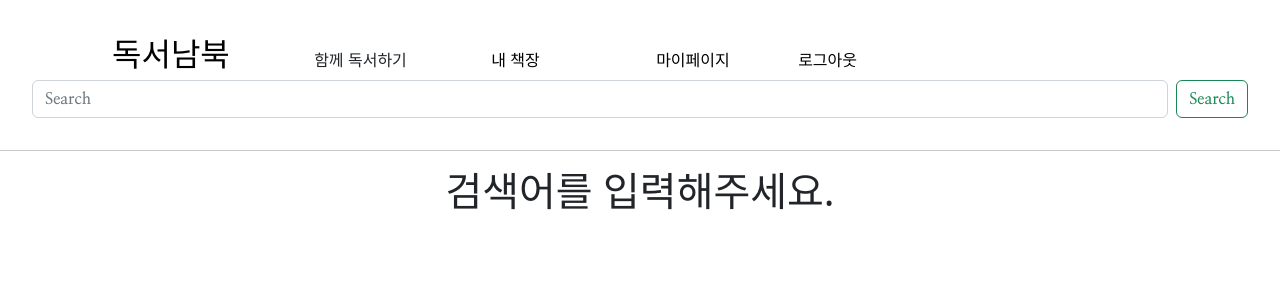
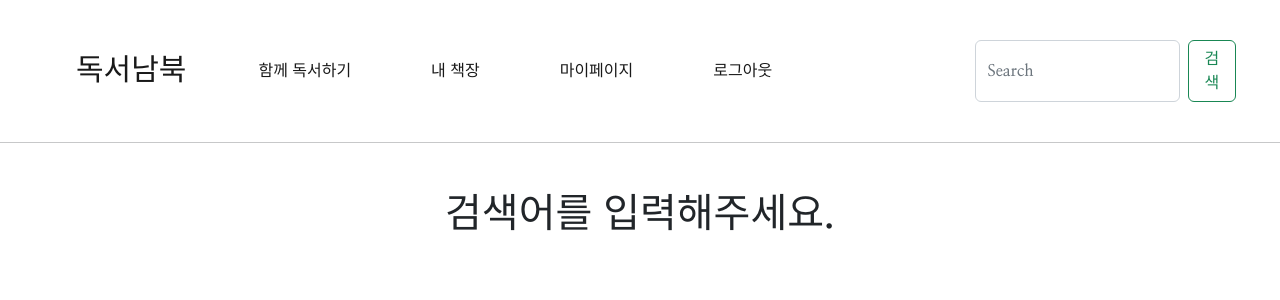
Before and after one commit to LChaeWon/ReadTogether, a Django app: page /book/search/ in a window 1280 px wide. Shown: the top 300 px of the page. Run offline with Django 4.2, Linux system fonts and the light colour scheme; the visitor is signed in with stand-in values (Sample User, id 1); some libraries are stand-ins or nearby versions.

Commit message:
design: Navbar 적용

```diff
--- a/bookapp/templates/bookapp/bookdetail.html
+++ b/bookapp/templates/bookapp/bookdetail.html
@@ -5,7 +5,6 @@
 <style>
 .parent {
     display: flex;
-    font-family: 'Nanum Myeongjo';
     }
 .parent .child{
 flex: 1;
--- a/bookapp/templates/bookapp/searched.html
+++ b/bookapp/templates/bookapp/searched.html
@@ -41,6 +41,6 @@
         </section>
 </div>
 {% else %}
-<h1 style="text-align: center">검색어를 입력해주세요.</h1>
+<h1 style="text-align: center; margin-top: 3rem">검색어를 입력해주세요.</h1>
     {% endif %}
 {% endblock %}
--- a/reviewapp/templates/reviewapp/review.html
+++ b/reviewapp/templates/reviewapp/review.html
@@ -1,6 +1,6 @@
 {% extends 'base.html' %}
 {% block content %}
-<div style="text-align:center; margin: 4rem 0rem 2rem 6rem ; float: left; width: 33%; font-family: 'Nanum Myeongjo'">
+<div style="text-align:center; margin: 4rem 0rem 2rem 6rem ; float: left; width: 33%;>
 
 <img style="width:23rem" src="{{ target_book.image.url }}"/>
             </img>
--- a/reviewapp/templates/reviewapp/reviewdetail.html
+++ b/reviewapp/templates/reviewapp/reviewdetail.html
@@ -1,6 +1,6 @@
 {% if review.writer == user %}
 
-<div style="font-family: 'Nanum Myeongjo', serif;">
+<div>
 <div style="margin: 6rem 8rem 2rem 7rem">
     <h2>감상평</h2>
         {{ review.review }}
--- a/reviewapp/templates/reviewapp/write.html
+++ b/reviewapp/templates/reviewapp/write.html
@@ -2,7 +2,7 @@
 {% load django_bootstrap5 %}
 {% block content %}
 
-<div style="text-align:center; margin: 3rem 0rem 2rem 3rem ; float: left; width: 70%; font-family: 'Nanum Myeongjo'">
+<div style="text-align:center; margin: 3rem 0rem 2rem 3rem ; float: left; width: 70%;">
 
    <form action="{% url 'reviewapp:write' %}" method="post">
        {% csrf_token %}
--- a/static/base.css
+++ b/static/base.css
@@ -1,4 +0,0 @@
-.readtogether_header {
-    margin:2rem;
-    font-family: 'Nanum Myeongjo', serif;
-}
--- a/templates/base.html
+++ b/templates/base.html
@@ -1,7 +1,7 @@
 <!DOCTYPE html>
 <html lang="ko">
 {% include 'head.html' %}
-<body>
+<body style="font-family: 'Nanum Myeongjo'">
 
     {% include 'header.html' %}
     <hr>
--- a/templates/header.html
+++ b/templates/header.html
@@ -1,35 +1,76 @@
-<div class="readtogether_header">
-    <a style="text-decoration:none; color: black" href="{% url 'accountapp:main' %}">
-    <span style="font-size: 2rem; margin: 0rem 5rem">독서남북</span>
+<div style= "margin:2rem;">
+<!--    <a style="text-decoration:none; color: black" href="{% url 'accountapp:main' %}">-->
+<!--    <span style="font-size: 2rem; margin: 0rem 5rem">독서남북</span>-->
 
-    {% if not user.is_authenticated %}
-    <a style="text-decoration:none; color: black" href="{% url 'accountapp:login' %}">
-        <span style="margin:0rem 2rem">로그인</span>
-    </a>
-    <a style="text-decoration:none; color: black" href="{% url 'accountapp:create' %}">
-        <span  style="margin:0rem 2rem">회원가입</span>
-    </a>
-    {% else %}
-        </a>
-    <span >함께 독서하기</span>
-        <a style="text-decoration:none; color: black" href="{% url 'bookshelfapp:list' %}">
+<!--    {% if not user.is_authenticated %}-->
+<!--    <a style="text-decoration:none; color: black" href="{% url 'accountapp:login' %}">-->
+<!--        <span style="margin:0rem 2rem">로그인</span>-->
+<!--    </a>-->
+<!--    <a style="text-decoration:none; color: black" href="{% url 'accountapp:create' %}">-->
+<!--        <span  style="margin:0rem 2rem">회원가입</span>-->
+<!--    </a>-->
+<!--    {% else %}-->
+<!--        </a>-->
+<!--    <span >함께 독서하기</span>-->
+<!--        <a style="text-decoration:none; color: black" href="{% url 'bookshelfapp:list' %}">-->
 
-    <span  style="margin: 0rem 5rem; ">내 책장</span>
-        </a>
-    <a style="text-decoration:none; color: black" href="{% url 'accountapp:detail' pk=user.pk %}">
-        <span style="margin:0rem 2rem">마이페이지</span>
-    </a>
-    <a style="text-decoration:none; color: black" href="{% url 'accountapp:logout' %}">
-        <span style="margin:0rem 2rem">로그아웃</span>
-    </a>
-
-    <form class="d-flex" method="POST" action="{% url 'bookapp:search' %}">
-            {% csrf_token %}
-            <input class="form-control me-2" type="search" placeholder="Search" name="searched" aria-label="Search">
-            <button class="btn btn-outline-success" type="submit"> Search </button>
-        </form>
-    {% endif %}
+<!--    <span  style="margin: 0rem 5rem; ">내 책장</span>-->
+<!--        </a>-->
+<!--    <a style="text-decoration:none; color: black" href="{% url 'accountapp:detail' pk=user.pk %}">-->
+<!--        <span style="margin:0rem 2rem">마이페이지</span>-->
+<!--    </a>-->
+<!--    <a style="text-decoration:none; color: black" href="{% url 'accountapp:logout' %}">-->
+<!--        <span style="margin:0rem 2rem">로그아웃</span>-->
+<!--    </a>-->
+<!--    <form class="d-flex" method="POST" action="{% url 'bookapp:search' %}">-->
+<!--            {% csrf_token %}-->
+<!--            <input class="form-control me-2" type="search" placeholder="Search" name="searched" aria-label="Search">-->
+<!--            <button class="btn btn-outline-success" type="submit">검색 </button>-->
+<!--        </form>-->
+<!--    {% endif %}-->
 
 
 
+<nav class="navbar navbar-expand-lg bg-body-tertiary">
+  <div class="container-fluid">
+    <a class="navbar-brand" style="margin: 0rem 2rem; font-size: 30px" href="{% url 'accountapp:main' %}">독서남북</a>
+    <button class="navbar-toggler" type="button" data-bs-toggle="collapse" data-bs-target="#navbarSupportedContent" aria-controls="navbarSupportedContent" aria-expanded="false" aria-label="Toggle navigation">
+      <span class="navbar-toggler-icon"></span>
+    </button>
+    <div class="collapse navbar-collapse" id="navbarSupportedContent">
+      <ul class="navbar-nav me-auto mb-2 mb-lg-0">
+              {% if not user.is_authenticated %}
+
+        <li class="nav-item">
+          <a class="nav-link active" aria-current="page" style="margin: 0rem 2rem;" href="{% url 'accountapp:login' %}">로그인</a>
+        </li>
+        <li class="nav-item">
+          <a class="nav-link active" aria-current="page" style="margin: 0rem 2rem;" href="{% url 'accountapp:create' %}">회원가입</a>
+       </li>
+              {% else %}
+
+        <li class="nav-item">
+          <a class="nav-link active" aria-current="page" style="margin: 0rem 2rem;" href="#">함께 독서하기</a>
+        </li>
+          <li class="nav-item">
+          <a class="nav-link active" aria-current="page" style="margin: 0rem 2rem;" href="{% url 'bookshelfapp:list' %}">내 책장</a>
+        </li>
+          <li class="nav-item">
+          <a class="nav-link active" aria-current="page" style="margin: 0rem 2rem;" href="{% url 'accountapp:detail' pk=user.pk %}">마이페이지</a>
+        </li>
+          <li class="nav-item">
+          <a class="nav-link active" aria-current="page" style="margin: 0rem 2rem;" href="{% url 'accountapp:logout' %}">로그아웃</a>
+        </li>
+                  {% endif %}
+
+      </ul>
+     <form class="d-flex" method="POST" action="{% url 'bookapp:search' %}">
+            {% csrf_token %}
+            <input class="form-control me-2" type="search" placeholder="Search" name="searched" aria-label="Search">
+            <button class="btn btn-outline-success" type="submit">검색 </button>
+        </form>
+    </div>
+  </div>
+</nav>
+
 </div>
```
